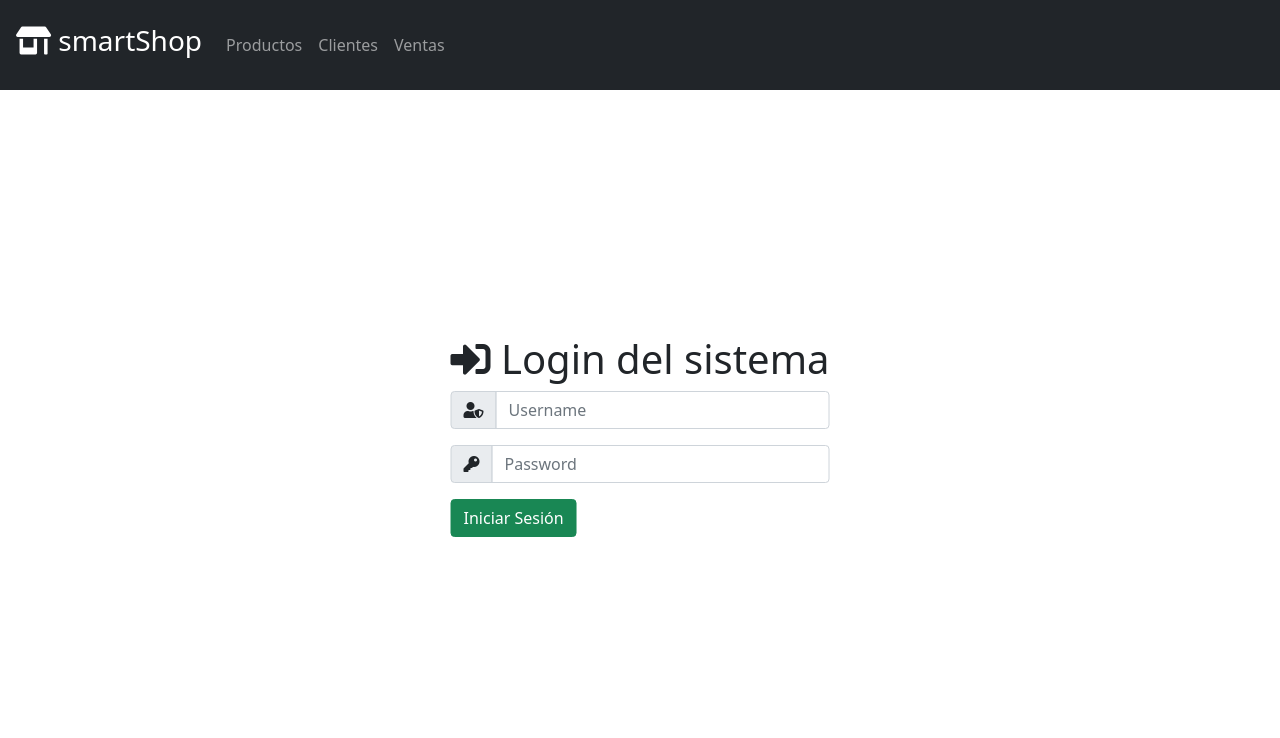
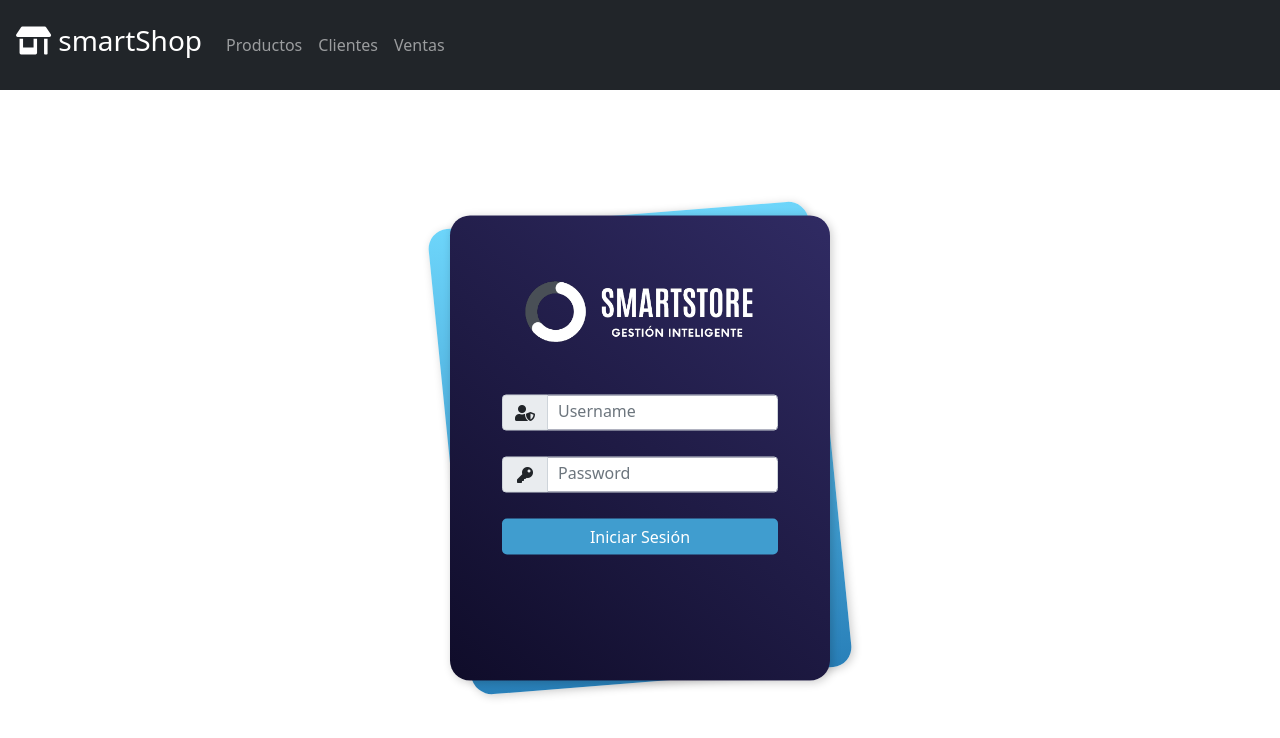
Before and after one commit to sebpab/grupo39_equipo9, an Angular app in the folder front/: page /login in a window 1280 px wide. Shown: the top 738 px of the page. Built offline with nearby package versions, Linux system fonts and the light colour scheme; what angular-datatables would draw is missing.

Commit message:
Mejora en el diseño del Login

```diff
--- a/front/src/app/login/login.component.css
+++ b/front/src/app/login/login.component.css
@@ -0,0 +1,47 @@
+.contenedor-login{
+    background: linear-gradient(39.25deg, #0F0C29 -0.85%, #302B63 100%);
+    box-shadow: 2px 2px 10px rgba(0, 0, 0, 0.2);
+    border-radius: 20px;
+    height: 465px;
+    width: 380px;
+    padding: 45px 52px;
+    z-index: 2;
+}
+.btn-login{
+    width: 100%;
+    background: linear-gradient(0deg, #409DCF, #409DCF);
+    border-radius: 5px;
+    border: none;
+    margin: 5px 0px;
+}
+
+.logo{
+    width: 100%;
+    margin: 10px 0px 40px;
+}
+#inputPass{
+    margin: 5px 0px;
+}
+#inputUser{
+    margin: 5px 0px;
+}
+.fa-key{
+    margin: 0px 2px;
+}
+.contentBack{
+    margin-top: 3rem !important;
+    transform: translate(-50%,-50%) matrix(1, -0.08, 0.1, 1, 0, 0)!important;
+    left: 50%!important;
+    top: 50%!important;
+    position: absolute!important;
+    height: 465px;
+    width: 380px;
+    z-index: 1;
+    background: linear-gradient(0deg, #2980B9, #6DD5FA);
+    box-shadow: 2px 2px 10px rgba(0, 0, 0, 0.2);
+    border-radius: 20px;
+}
+input{
+    height: 36px;
+    padding: 8px 10px 12px;
+}
--- a/front/src/app/login/login.component.html
+++ b/front/src/app/login/login.component.html
@@ -1,9 +1,10 @@
 <div class=container>
     <div>
-      <div class="position-absolute top-50 start-50 translate-middle mt-5">
-        <h1><i class="fas fa-sign-in-alt"></i> Login del sistema</h1>
-        <div class=row>
-          <div class="col-sm-12">
+      <div class="contentBack"></div>
+      <div class="contenedor-login position-absolute top-50 start-50 translate-middle mt-5">
+        <img class="logo" src="./assets/logo4.png" alt="Logo" draggable="false">
+        <div class=row >
+          <div class="col-sm-12" id="inputUser">
             <div class="input-group mb-3">
               <span class="input-group-text" id="basic-addon1"><i class="fas fa-user-shield"></i></span>
               <input type="text" class="form-control" placeholder="Username" aria-label="Username" aria-describedby="basic-addon1" [(ngModel)]="user">
@@ -11,7 +12,7 @@
           </div>
         </div>
         <div class=row>
-          <div class="col-sm-12">
+          <div class="col-sm-12" id="inputPass">
             <div class="input-group mb-3">
               <span class="input-group-text" id="basic-addon1"><i class="fas fa-key"></i></span>
               <input type="password" class="form-control" placeholder="Password" aria-label="Password" aria-describedby="basic-addon1" [(ngModel)]="pass">
@@ -20,8 +21,7 @@
         </div>
         <div class=row>
           <div class="col-sm-12">
-            <button class="btn btn-success" (click)="comparar()">Iniciar Sesión</button>
-
+              <button class="btn-login btn btn-success" (click)="comparar()">Iniciar Sesión</button>
           </div>
         </div>
         <br>
```
Also changed, not shown: front/src/assets/logo4.png (added).
